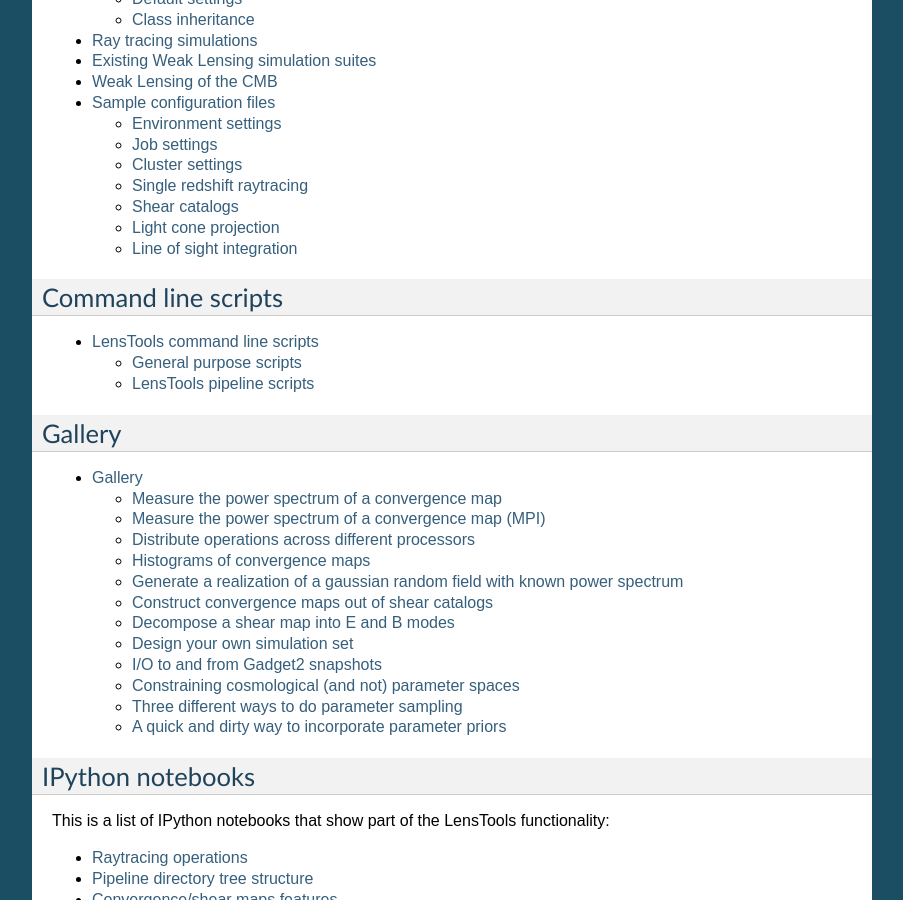
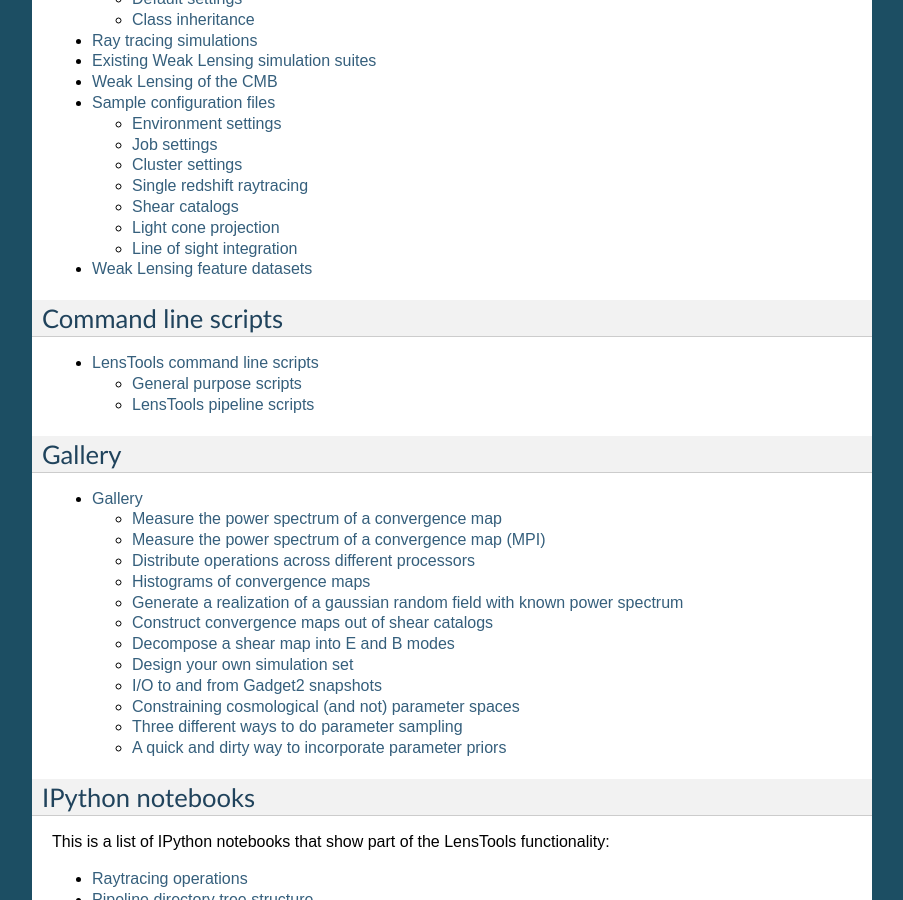
Before and after one commit to apetri/LensTools, a Sphinx documentation site: the page built from docs/source/index.rst, in a window 1280 px wide and 900 px high, scrolled down 2613 px. Shown: the whole window, without its empty margins (198-1101 px from the left). Built offline with Sphinx 7.4.7, drawn with Linux system fonts in a browser that asks for light colours; the version number could not be read and is left out.

Commit message:
update docs

```diff
--- /dev/null
+++ b/docs/source/featureds.rst
@@ -0,0 +1,2 @@
+Weak Lensing feature datasets
+*****************************
--- a/docs/source/index.rst
+++ b/docs/source/index.rst
@@ -135,6 +135,7 @@
    simulations
    cmblensing
    sample_settings
+   featureds
 
 Command line scripts
 --------------------
```
